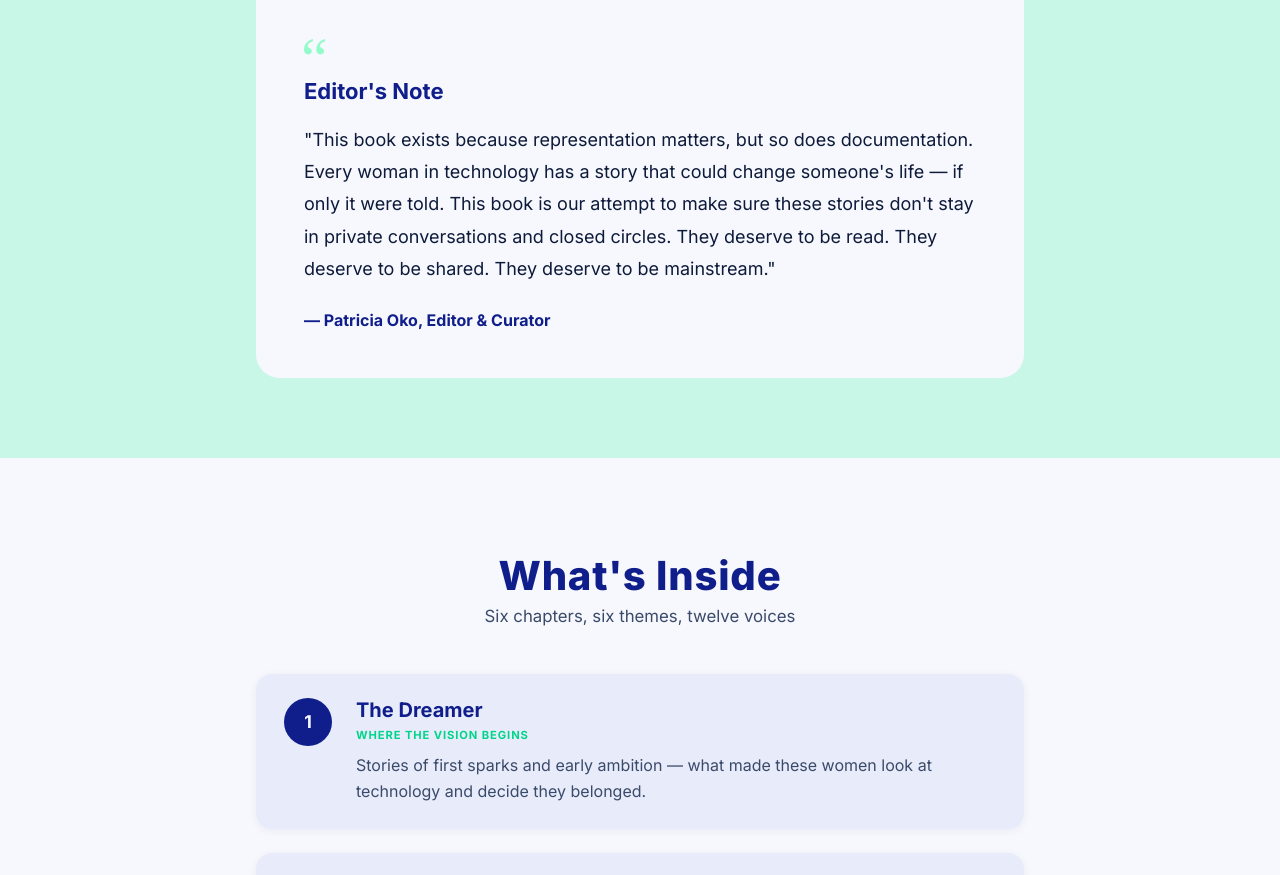
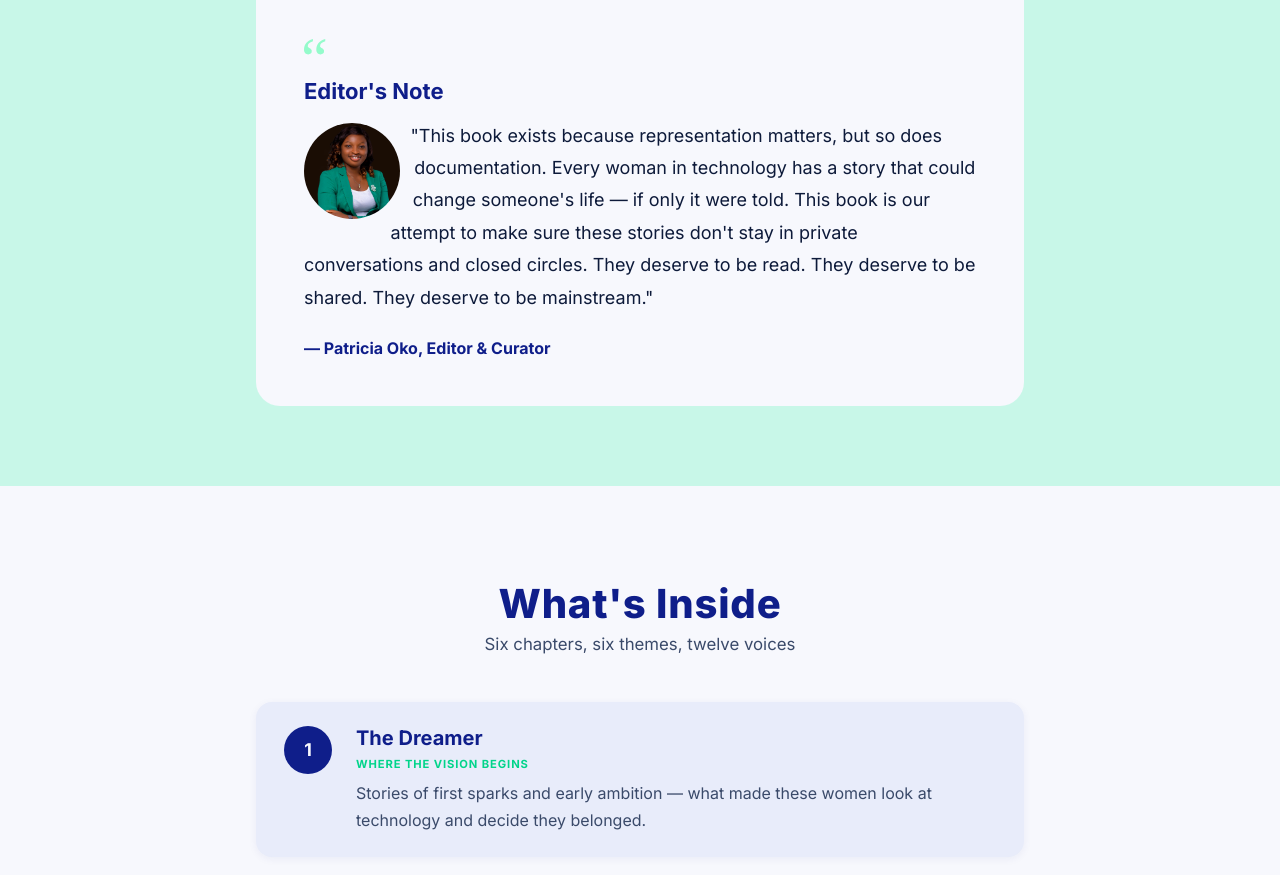
Before and after one commit to SamIfesi/Women-Techmakers, a React (Vite) app: page /About in a window 1280 px wide. Shown: the part 1400-2275 px from the top of the page. Built offline with nearby package versions, Linux system fonts and the light colour scheme; a web font is replaced by a local one.

Commit message:
Adds support for author images in editor notes
Introduces optional author image display alongside quotes to enhance visual context and attribution. Updates styles for responsive image presentation and refines spacing for improved layout consistency.

```diff
--- a/src/components/EditorNote/EditorNote.css
+++ b/src/components/EditorNote/EditorNote.css
@@ -28,7 +28,7 @@
   font-size: 1.125rem;
   font-weight: 700;
   color: var(--dark-navy);
-  margin-bottom: 1.25rem;
+  margin-bottom: 1rem;
 }
 
 /* ── Quote body ─────────────────────────────────────────────── */
@@ -38,6 +38,16 @@
   color: var(--dark-text);
   line-height: 1.75;
   margin-bottom: 1.5rem;
+}
+
+.editor-note__author-img {
+  float: left;
+  width: 6rem;
+  height: 6rem;
+  border-radius: 50%;
+  object-fit: cover;
+  shape-outside: circle(50%);
+  margin: 0.2rem 0.9rem 0.35rem 0;
 }
 
 /* ── Attribution ────────────────────────────────────────────── */
@@ -70,6 +80,12 @@
   .editor-note__quote {
     font-size: 1.0625rem;
   }
+
+  .editor-note__author-img {
+    width: 5.5rem;
+    height: 5.5rem;
+    margin-right: 1rem;
+  }
 }
 
 /* ============================================================
@@ -97,6 +113,11 @@
     line-height: 1.8;
   }
 
+  .editor-note__author-img {
+    width: 6rem;
+    height: 6rem;
+  }
+
   .editor-note__attribution {
     font-size: 1rem;
   }
--- a/src/components/EditorNote/EditorNote.jsx
+++ b/src/components/EditorNote/EditorNote.jsx
@@ -13,7 +13,16 @@ export default function EditorNote() {
         <h2 className="editor-note__heading" id="editor-note-heading">
           {editorNote.title}
         </h2>
-        <p className="editor-note__quote">{editorNote.quote}</p>
+        <p className="editor-note__quote">
+          {editorNote.img && (
+            <img
+              src={editorNote.img}
+              alt={editorNote.author}
+              className="editor-note__author-img"
+            />
+          )}
+          {editorNote.quote}
+        </p>
         <p className="editor-note__attribution">
           &mdash; {editorNote.author}, {editorNote.role}
         </p>
```
